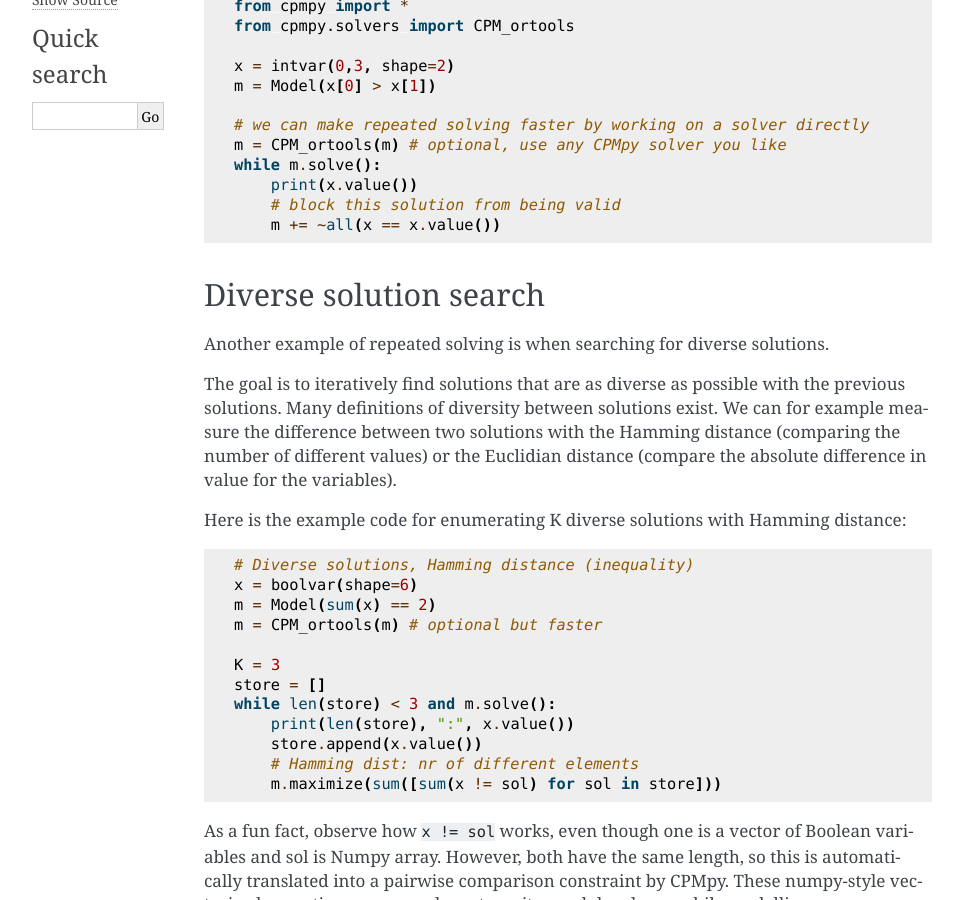
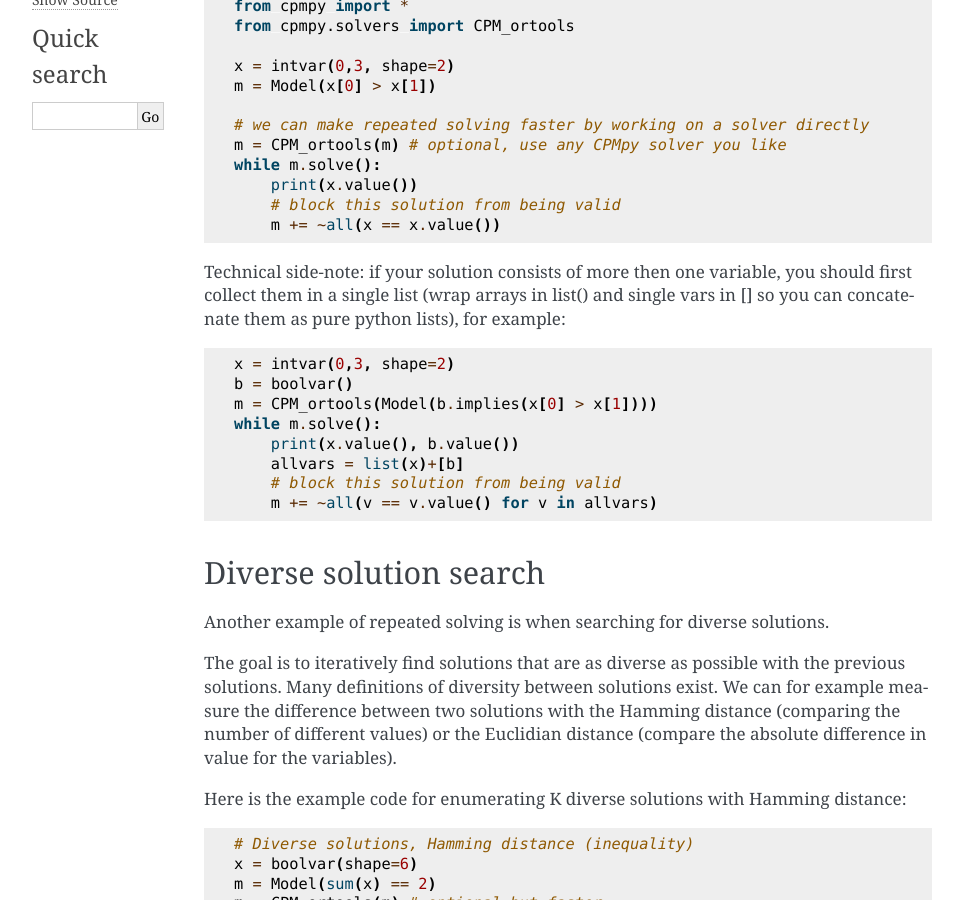
Before and after one commit to CPMpy/cpmpy, a Sphinx documentation site: the page built from docs/multiple_solutions.md, in a window 1280 px wide and 900 px high, scrolled down 491 px. Shown: the whole window, without its empty margins (148-1111 px from the left). Built offline with Sphinx 7.4.7, drawn with Linux system fonts in a browser that asks for light colours.

Commit message:
doc update

````diff
--- a/docs/multiple_solutions.md
+++ b/docs/multiple_solutions.md
@@ -23,6 +23,19 @@ while m.solve():
     # block this solution from being valid
     m += ~all(x == x.value())
 ```
+
+Technical side-note: if your solution consists of more then one variable, you should first collect them in a single list (wrap arrays in list() and single vars in [] so you can concatenate them as pure python lists), for example:
+```python
+x = intvar(0,3, shape=2)
+b = boolvar()
+m = CPM_ortools(Model(b.implies(x[0] > x[1])))
+while m.solve():
+    print(x.value(), b.value())
+    allvars = list(x)+[b]
+    # block this solution from being valid
+    m += ~all(v == v.value() for v in allvars)
+```
+
 
 ## Diverse solution search
 Another example of repeated solving is when searching for diverse solutions.
````
